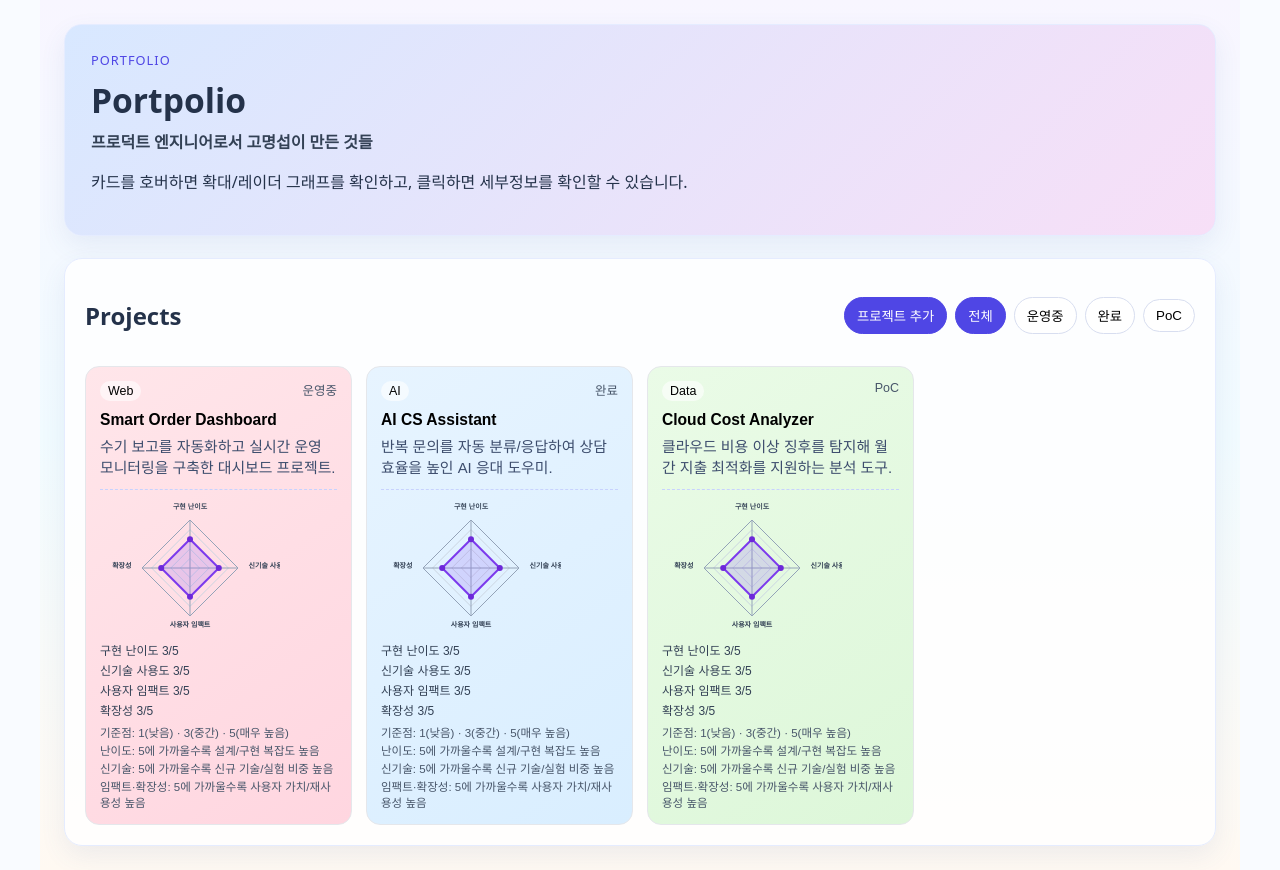
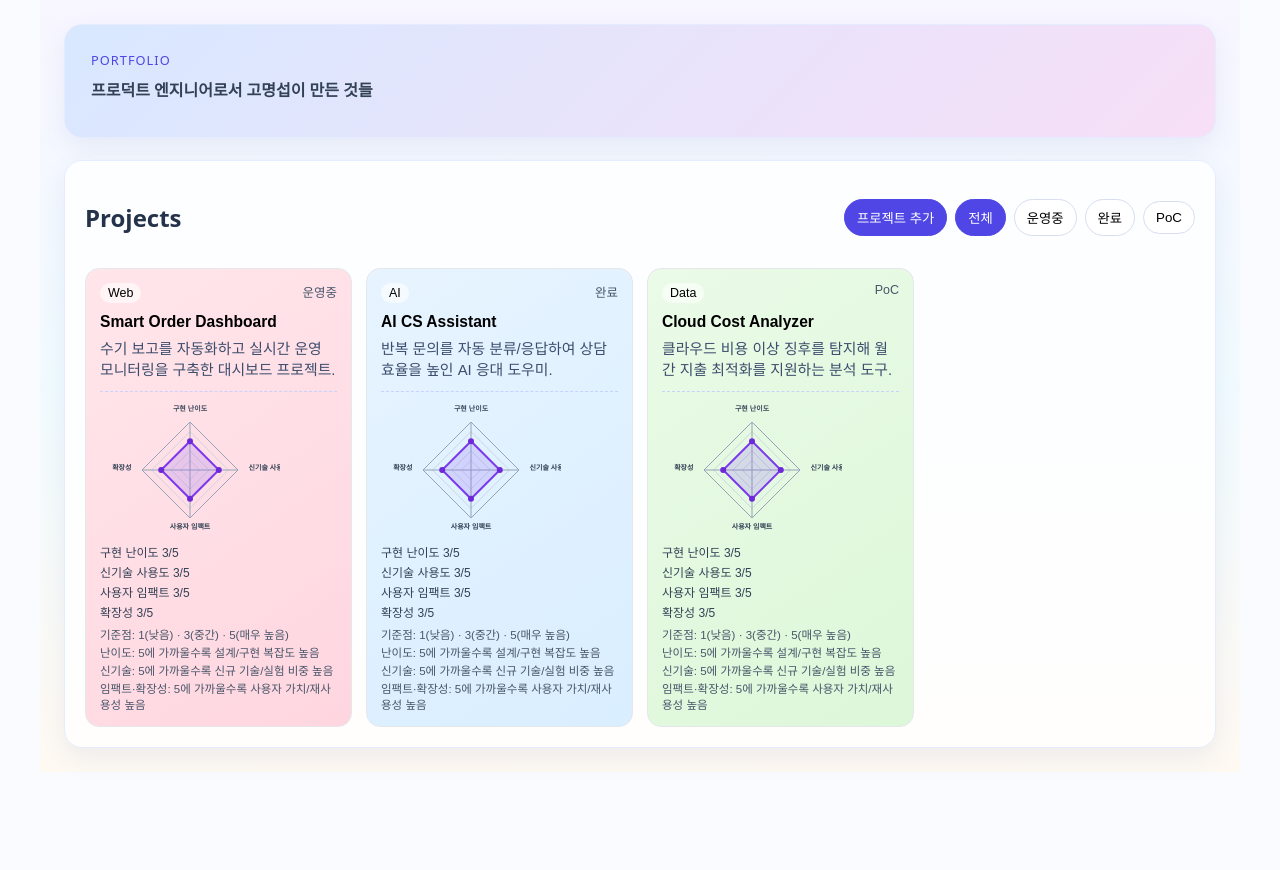
Before and after one commit to tead1234/portpolio, a React (Vite) app: page / in a window 1280 px wide. After the commit the page ends 800 px from the top, so only its background shows below. Built offline with nearby package versions, Linux system fonts and the light colour scheme.

Commit message:
기타: 필요없는 문구 삭제

```diff
--- a/src/App.jsx
+++ b/src/App.jsx
@@ -299,9 +299,7 @@ function App() {
     <div className="layout pastel-bg">
       <header className="hero soft-card">
         <p className="hero-kicker">PORTFOLIO</p>
-        <h1>Portpolio</h1>
         <p className="hero-subtitle">프로덕트 엔지니어로서 고명섭이 만든 것들</p>
-        <p>카드를 호버하면 확대/레이더 그래프를 확인하고, 클릭하면 세부정보를 확인할 수 있습니다.</p>
       </header>
 
       <section className="section soft-card">
```
